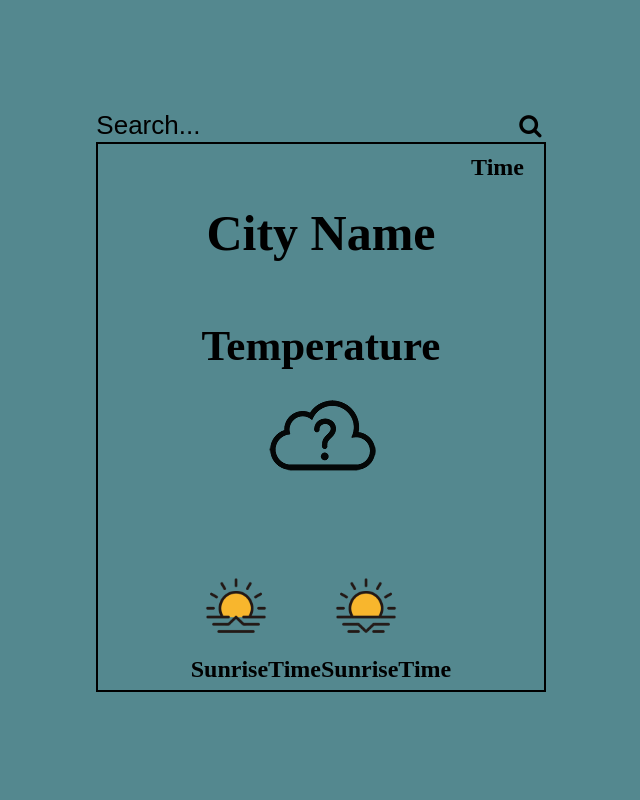
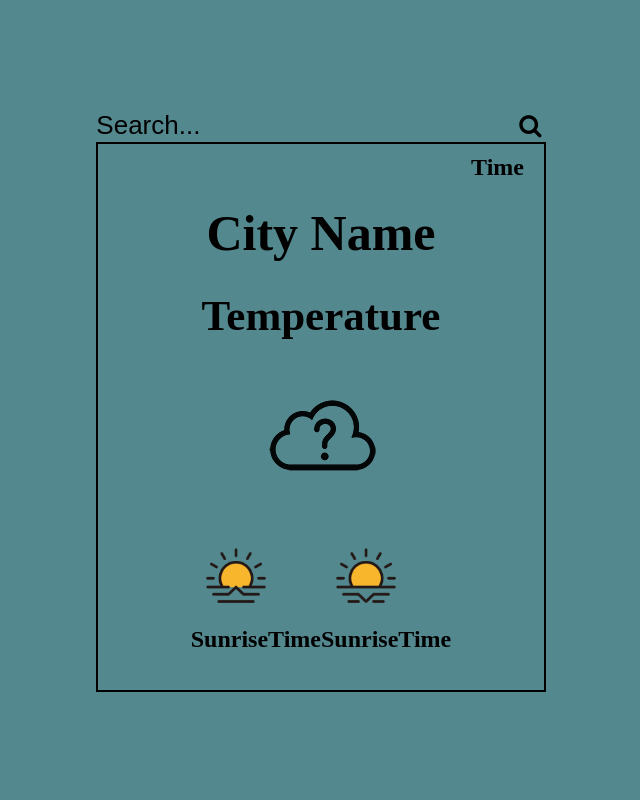
Before and after one commit to JordanSteele96/Web-Development, a PHP site: page / in a window 1280 px wide. Shown: the whole page, without its empty margins (319-959 px from the left). Run offline with PHP 8.4, Linux system fonts and the light colour scheme.

Commit message:
-Spaced out elements within the page

```diff
--- a/WeatherAPI/styles.css
+++ b/WeatherAPI/styles.css
@@ -45,7 +45,7 @@
   flex-direction: column;
   justify-content: center;
   align-items: center;
-  height: 300px;
+  height: 270px;
 }
 .sunicon {
   height: 90px;
@@ -72,4 +72,5 @@
 
 .temperature {
   font-size: 43px;
+  margin-bottom: 30px;
 }
```
